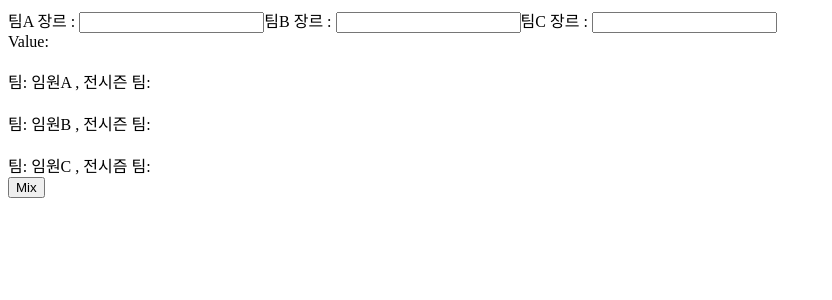
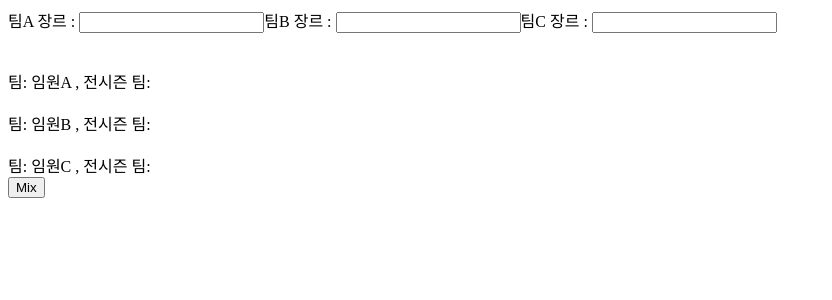
Before and after one commit to ChoiSeongmuk/TeamMaker, a React (Create React App) app: page / in a window 1280 px wide. Shown: the top 300 px of the page, without its empty margins (0-832 px from the left). Built offline with nearby package versions, Linux system fonts and the light colour scheme.

Commit message:
Deduplication
Deduplication

```diff
--- a/src/Team.js
+++ b/src/Team.js
@@ -1,4 +1,4 @@
-import React, { useState } from 'react';
+import React, { useEffect, useState } from 'react';
 
 function Team({ Agenre, Bgenre, Cgenre }) {
   const candidates = ['1 ', '2 ', '3 ', '4 ', '5 ', '6 ', '7 ', '8 ', '9 '];
@@ -23,6 +23,12 @@ function Team({ Agenre, Bgenre, Cgenre }) {
   const { oldA, oldB, oldC } = oldTeam;
   const { oldTeamArray } = oldCandidate;
   const { text } = state;
+  useEffect(() => {
+    console.log(text, oldA, oldB, oldC);
+    if (text === '중복발생') {
+      onClick();
+    }
+  }, [text]);
 
   const shuffle = (array) => {
     var currentIndex = array.length,
@@ -107,16 +113,15 @@ function Team({ Agenre, Bgenre, Cgenre }) {
   return (
     <>
       <div>
-        Value: {text}
         <br />
         <br />
-        {Agenre}팀: 임원A , {teamA} 전시즌 팀: {oldA}
+        {Agenre}팀: 임원A , {teamA} 전시즌 팀: {oldA.join(', ')}
         <br />
         <br />
-        {Bgenre}팀: 임원B , {teamB} 전시즌 팀: {oldB}
+        {Bgenre}팀: 임원B , {teamB} 전시즌 팀: {oldB.join(', ')}
         <br />
         <br />
-        {Cgenre}팀: 임원C , {teamC} 전시즘 팀: {oldC}
+        {Cgenre}팀: 임원C , {teamC} 전시즌 팀: {oldC.join(', ')}
       </div>
       <button onClick={onClick}>Mix</button>
     </>
```
